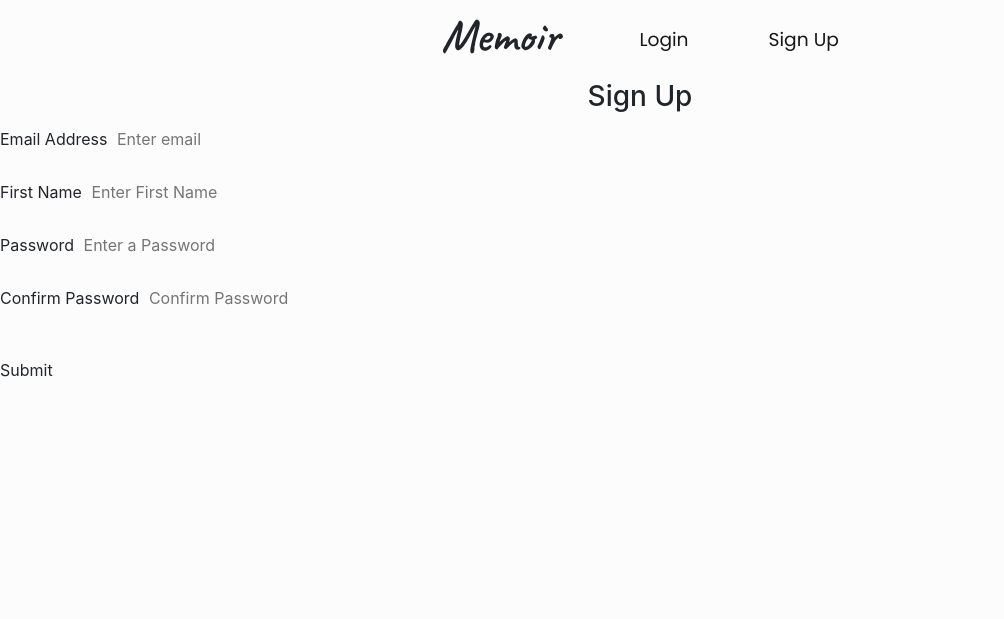
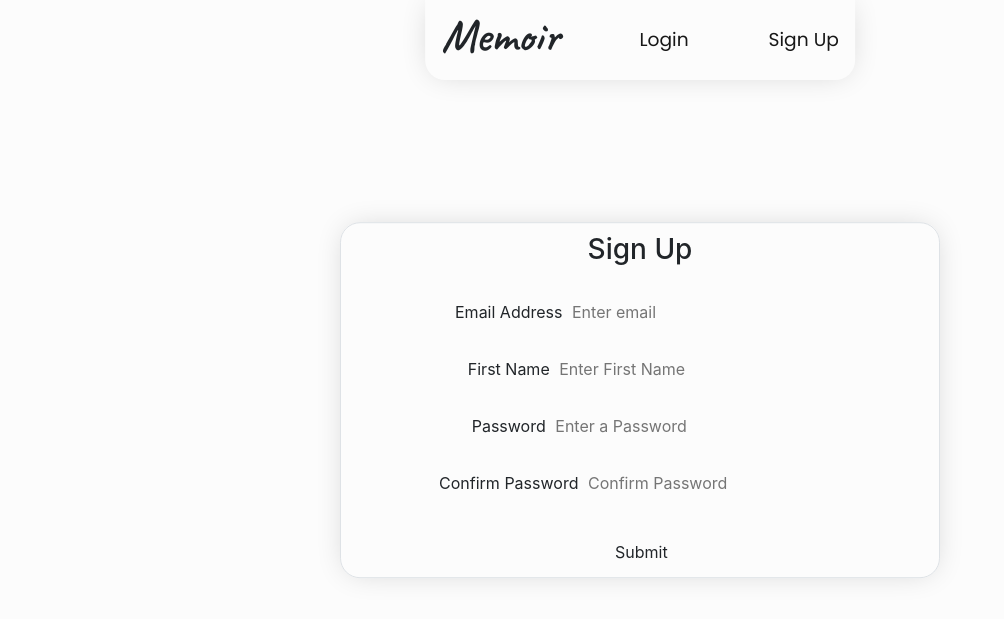
Before and after one commit to KarikFreiheit/Memoir, a Flask app: page /sign-up in a window 1280 px wide. Shown: the top 619 px of the page, without its empty margins (0-1004 px from the left). Run offline with Flask 2, Linux system fonts and the light colour scheme; some libraries are stand-ins or nearby versions.

Commit message:
Finished UI for Presentation!

```diff
--- a/Website/static/base.css
+++ b/Website/static/base.css
@@ -45,6 +45,12 @@ h1 {
     display: flex;
     justify-content: center;
     gap: 5em;
+    border-radius: 0 0 2.5vh 2.5vh;
+    box-shadow: 0px 0px 30px -7px rgba(0,0,0,0.19);
+    max-width: max-content;
+    left: 50%;
+    transform: translate(-50%, 0);
+
 }
 
 a{
@@ -107,7 +113,7 @@ body {
     background-color: var(--bwhite);
     border-radius: 26px 0px 0px 26px;
     box-shadow: 0px 0px 30px -7px rgba(0,0,0,0.19);
-
+    height: 45rem;
 
 }
 
@@ -250,6 +256,7 @@ button {
     display: none;
     max-height: inherit;
 
+
 }
 
 .tab-content.is-active {
@@ -310,7 +317,7 @@ button {
     list-style-type: none;
     background-color: var(--bwhite);
     box-shadow: 0px 0px 30px -7px rgba(0,0,0,0.19);
-        padding-left: 1em;
+    padding-left: 1em;
     margin: 0em 2em 2em 0em;
     border-radius: .5vh;
     height: 100px;
@@ -372,7 +379,7 @@ select{
     font-family: var(--font-main);
     font-weight: var(--font-thin);
     font-size: var(--font-small);
-    box-shadow: 0px 0px 30px -7px rgba(0,0,0,0.19);
+    box-shadow: 0px 0px 15px -3px rgba(0,0,0,0.19);
     border: none;
     margin: 3em;
 
@@ -477,11 +484,6 @@ select > option{
     box-shadow: 0px 0px 30px -7px rgba(0,0,0,0.19);
 }
 
-.form-100 {
-    height: inherit;
-    width: inherit;
-
-}
 
 .submit-button {
 
--- /dev/null
+++ b/Website/static/login.css
@@ -0,0 +1,84 @@
+input {
+    all: unset;
+    margin: 5px;
+}
+
+input:focus {
+    all: unset;
+    background-color: var(--white);
+    margin: 5px;
+
+}
+
+button:focus {
+    all: unset;
+}
+
+button {
+    all: unset;
+}
+
+
+.center{
+    text-align: left;
+    margin-top: 10px;
+
+}
+
+.form-100{
+
+    margin-inline: 40px;
+    margin-top: 20px;
+}
+.login-button {
+
+    border-radius: .5vh .5vh .5vh .5vh;
+    background-color: var(white);
+    box-shadow: 0px 0px 10px -4px rgba(0,0,0,0.19);
+    width: 75px;
+    height: 40px;
+    margin-bottom: 20px;
+    text-align: center;
+    transition: all;
+    transition-duration: 300ms;
+}
+
+.login-button>svg {
+    width: 35px;
+    height: 35px;
+}
+
+.login-button:hover {
+
+    background-color: var(--hover);
+
+}
+
+.login-button:focus {
+    border-radius: .5vh .5vh .5vh .5vh;
+    width: 75px;
+    text-align: center;
+    transition: all;
+    height: 40px;
+    background-color: var(--hover);
+    margin-bottom: 20px;
+
+
+}
+
+.border{
+    position: absolute;
+    display: flex;
+    flex-direction: column;
+    align-items: center;
+    justify-content: flex-start;
+
+    height: max-content;
+    width: 600px;
+    left: 50%;
+    top: 50%;
+    transform: translate(-50%, -50%);
+    border-radius: 2.5vh 2.5vh 2.5vh 2.5vh;
+    box-shadow: 0px 0px 30px -7px rgba(0,0,0,0.19);
+
+}
--- a/Website/templates/home.html
+++ b/Website/templates/home.html
@@ -138,7 +138,7 @@
     {% for note in user.notes %}
     {% if note.selected == true %}
     <div class="list-element-grid">
-      <div class="view-title">{{note.data[:16]}}</div>
+      <div class="view-title">{{note.data}}</div>
       <div class="view-date">{{note.date}}</div>
       <p class="view-text-body"> {{note.body}} </p>
     </div>
--- a/Website/templates/sign_up.html
+++ b/Website/templates/sign_up.html
@@ -2,29 +2,30 @@
 {% block title %}Sign Up{% endblock %}
 
 {% block content %}
-<form method="POST">
-    <h3 align="center">Sign Up</h3>
-    <div class="form-group">
+<link rel="stylesheet" type="text/css" href="static/login.css">
+<form class="border" method="POST">
+    <h3 class="center">Sign Up</h3>
+    <div class="form-100">
         <label for="email">Email Address</label>
         <input type="email" class="" id="email" name="email" placeholder="Enter email"/>
 
     </div>
-    <div class="form-group">
+    <div class="form-100">
         <label for="firstName">First Name</label>
         <input type="text" class="" id="firstName" name="firstName" placeholder="Enter First Name"/>
 
     </div>
-    <div class="form-group">
+    <div class="form-100">
         <label for="password1">Password</label>
         <input type="password" class="" id="password1" name="password1" placeholder="Enter a Password"/>
 
     </div>
-    <div class="form-group">
+    <div class="form-100">
         <label for="password2">Confirm Password</label>
         <input type="password" class="" id="password2" name="password2" placeholder="Confirm Password"/>
 
     </div>
     <br />
-    <button type="submit" class="">Submit</button>
+    <button type="submit" class="submit-button">Submit</button>
 </form>
 {% endblock %}
```
Also changed, not shown: Website/templates/login.html (+6 -5 lines), Website/database.db.
